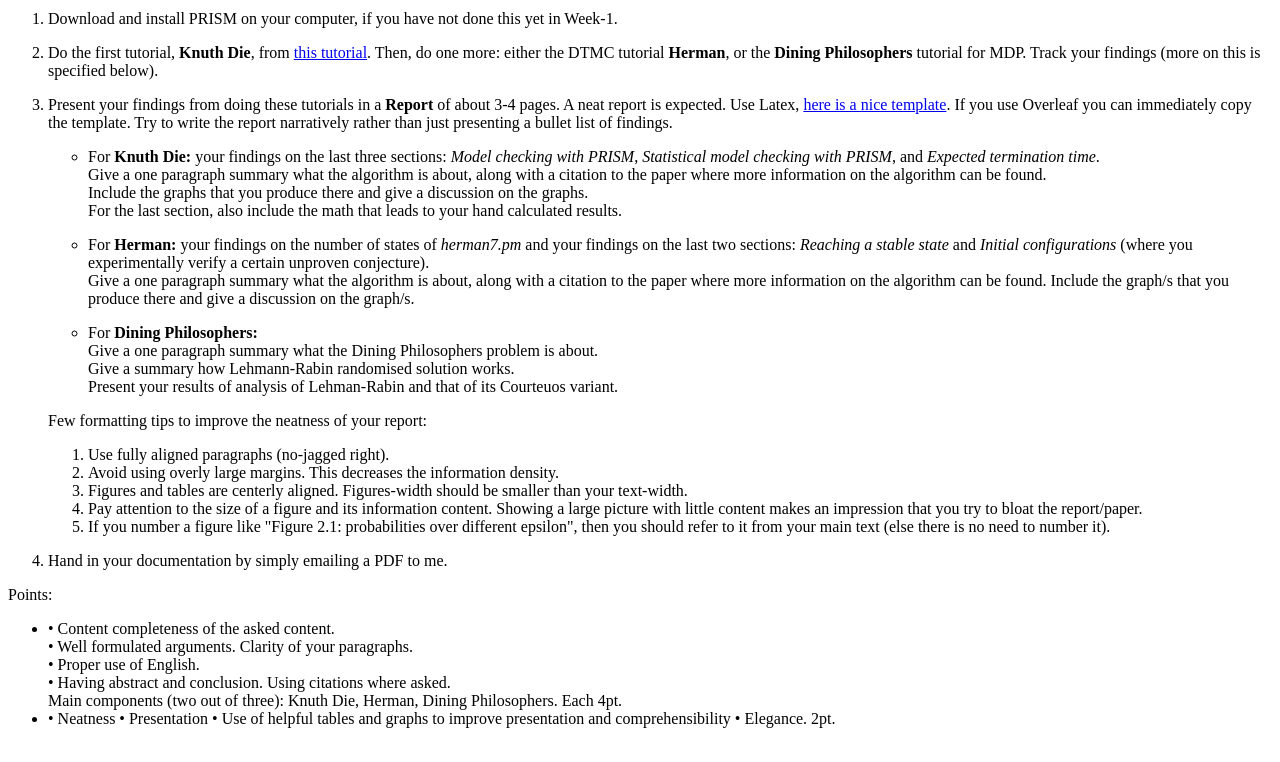
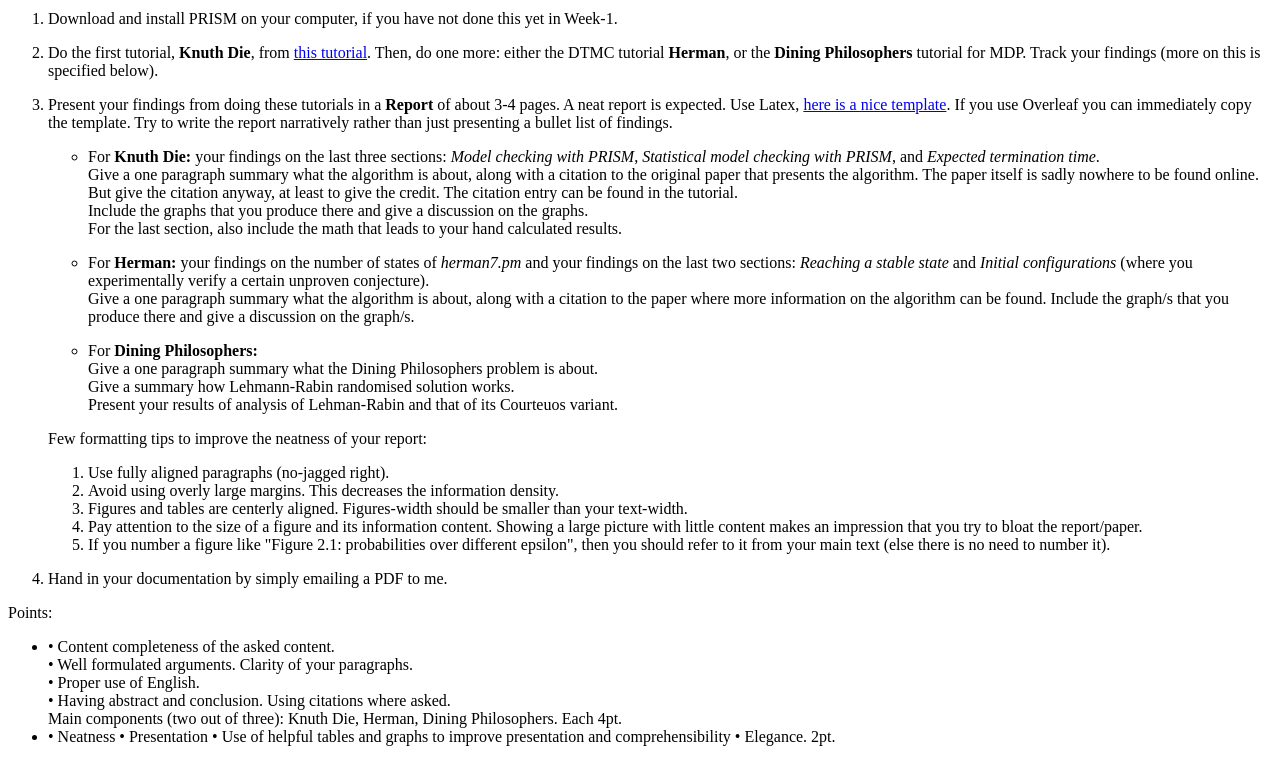
Before and after one commit to wooshrow/infopv, a plain HTML site: page stuffs/prism_tutorial.html in a window 1280 px wide. Shown: the part 76-838 px from the top of the page. Drawn offline with Linux system fonts and the light colour scheme.

Commit message:
update to prism tut, towards 27/28

```diff
--- a/stuffs/prism_tutorial.html
+++ b/stuffs/prism_tutorial.html
@@ -32,7 +32,9 @@
               <i>Expected termination time</i>.
 
               <br>Give a one paragraph summary what the algorithm is about, along with
-              a citation to the paper where more information on the algorithm can be found.
+              a citation to the original paper that presents the algorithm. The paper itself
+              is sadly nowhere to be found online. But give the citation anyway, at least to give the credit.
+              The citation entry can be found in the tutorial.
 
               <br>Include the graphs that you produce
               there and give a discussion on the graphs.
```
